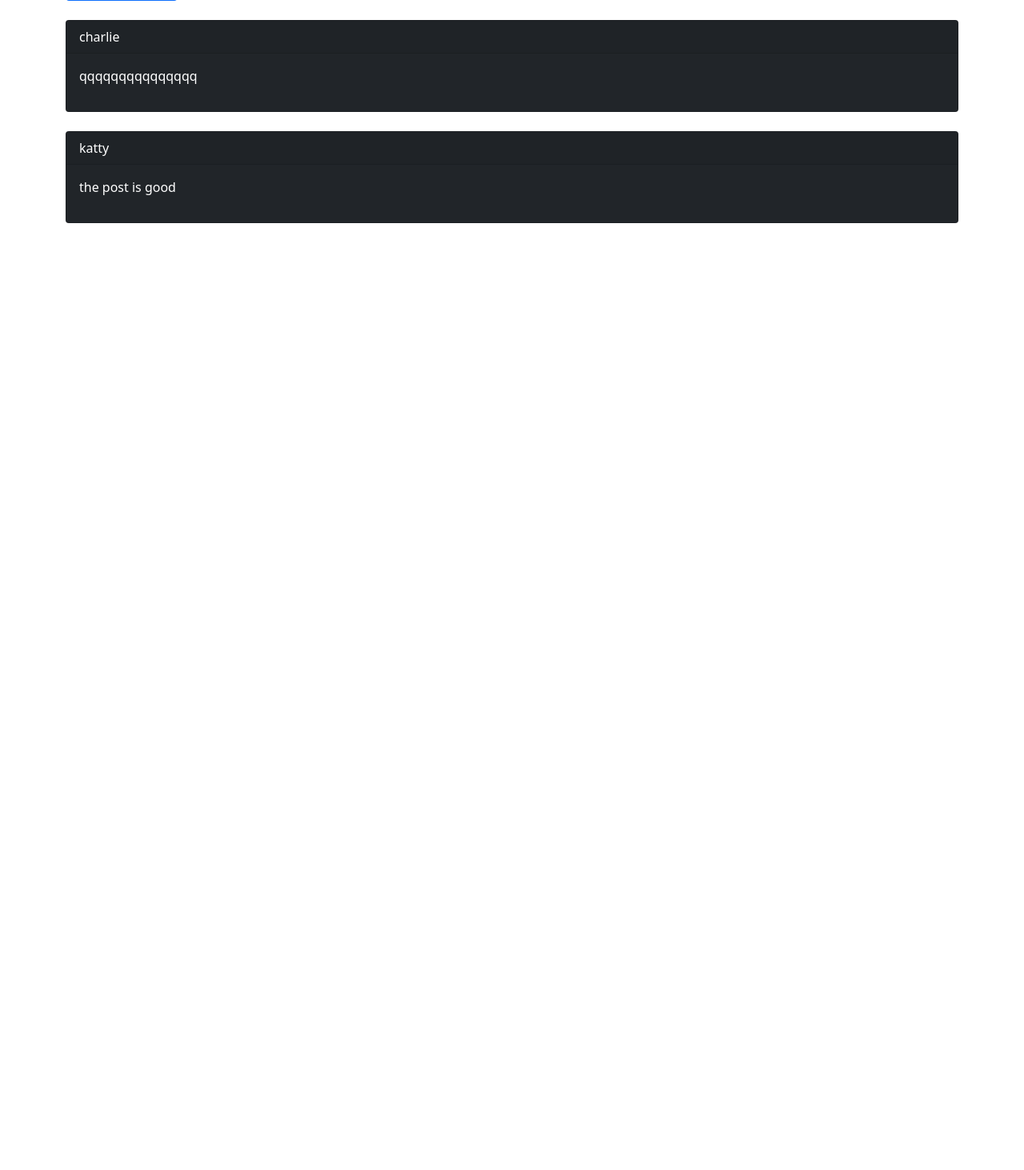
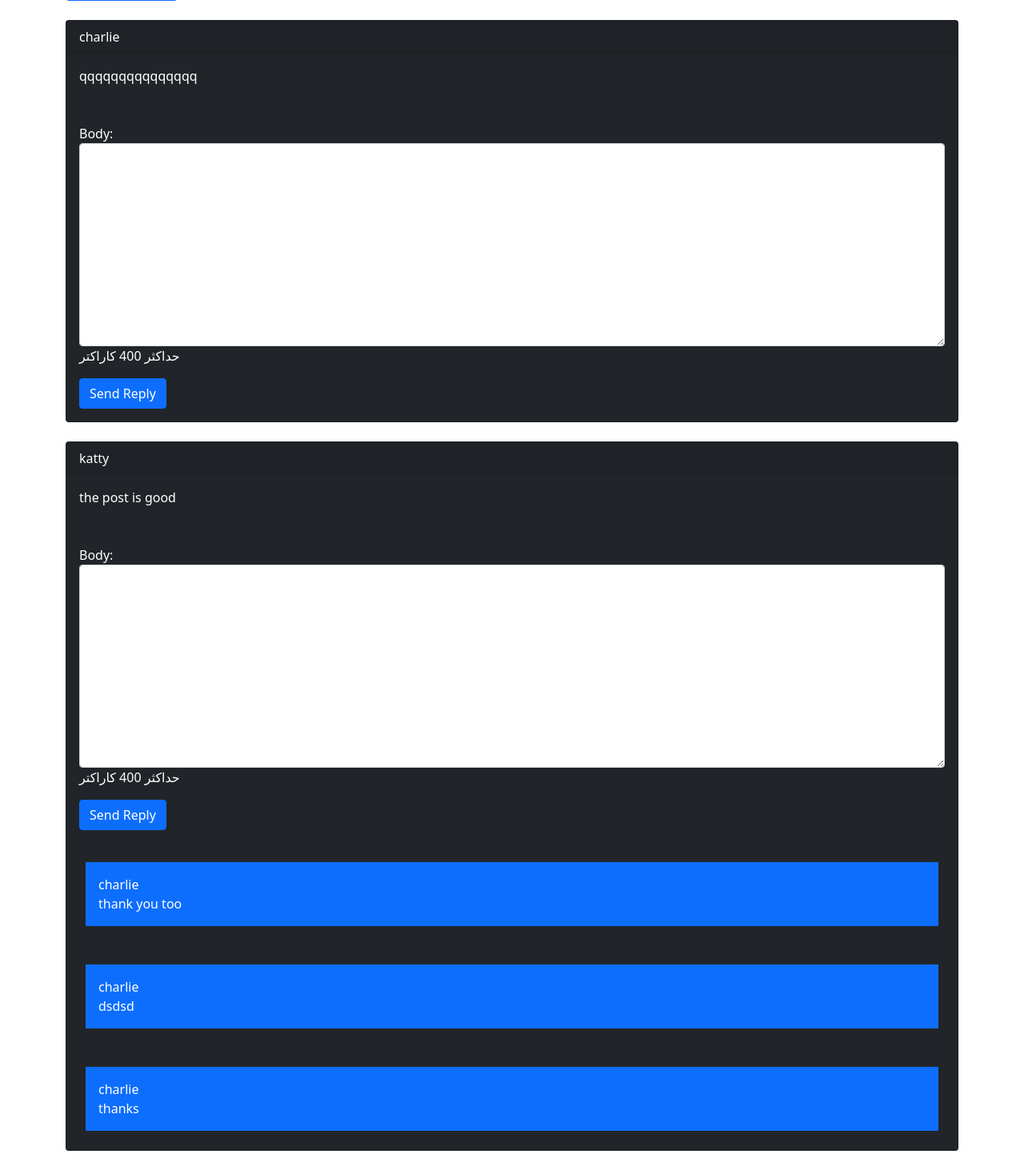
Before and after one commit to sadegh-dev/ModelLayer-django, a Django app: a page that uses base/posts/templates/posts/post_detail.html in a window 1280 px wide. Shown: the part 597-2060 px from the top of the page at 80% size. Before the commit the page ends 876 px from the top, so only its background shows below. Run offline with Django 3.2, Linux system fonts and the light colour scheme; a user stored in the database is signed in; data comes from the database, SQL or seed files in the repository; both versions use the stored data as it was after the commit.

Commit message:
create form reply and showing

```diff
--- a/base/posts/forms.py
+++ b/base/posts/forms.py
@@ -33,3 +33,10 @@ class AddCommentForm(forms.ModelForm) :
         help_texts = {
             'body' : 'حداکثر 400 کاراکتر' ,
         }
+
+
+
+class AddReplyForm(forms.ModelForm):
+    class Meta :
+        model = Comment
+        fields = ('body',)
--- a/base/posts/templates/posts/add_post.html
+++ b/base/posts/templates/posts/add_post.html
@@ -9,7 +9,7 @@
     <form action='' method='POST' novalidate>
         {% csrf_token %}
         {{ form.as_p }}
-        <input type='submit' value='Login' class='btn btn-primary' >
+        <input type='submit' value='Publish' class='btn btn-primary' >
     </form>
 
 {% endblock %}
--- a/base/posts/templates/posts/post_detail.html
+++ b/base/posts/templates/posts/post_detail.html
@@ -17,7 +17,7 @@
     <p class='card-header' >number of comments : {{ comments.count }}</p>
     <br />
 
-
+    <!-- Comments Form -->
     {% if request.user.is_authenticated %}
         <form action='' method='POST' novalidate>
             {% csrf_token %}
@@ -29,11 +29,27 @@
     {% endif %}
     <br />
 
-
+    <!-- Show Comments -->
     {% for comment in comments %}
         <div class='card bg-dark text-white' >
             <p class='card-header' >{{ comment.user }}</p>
             <p class='card-body' >{{ comment.body }}</p>
+            <!-- Reply Form -->
+            {% if request.user.is_authenticated %}
+            <div class ='card-body' >
+                <form action='{% url "posts:add_reply" comment.id %}' method='POST' >
+                    {% csrf_token %}
+                    {{ form.as_p }}
+                    <input type='submit' value='Send Reply' class='btn btn-primary' >
+                </form>
+            </div>
+            {% else %}
+                <p>only logged user can send Reply</p>
+            {% endif %}
+            <!-- Replies -->
+            {% for reply in comment.replies.all %}
+                <p class='bg-primary text-white p-3 m-4' >{{ reply.user }} <br /> {{ reply.body }} </p>
+            {% endfor %}
         </div>
         <br />
     {% empty %}
--- a/base/posts/urls.py
+++ b/base/posts/urls.py
@@ -8,4 +8,5 @@ urlpatterns = [
     path('add-post/', views.add_post, name='add_post'),
     path('delete-post/<int:post_id>', views.delete_post, name='delete_post'),
     path('edit-post/<int:post_id>', views.edit_post, name='edit_post'),
+    path('add-reply/<int:comment_id>', views.add_reply, name='add_reply'),
 ]
--- a/base/posts/views.py
+++ b/base/posts/views.py
@@ -3,9 +3,8 @@ from .models import Post, Comment
 from django.contrib.auth.models import User
 from django.contrib.auth.decorators import login_required
 from django.contrib import messages
-from .forms import AddPostForm, EditPostForm, AddCommentForm
+from .forms import AddPostForm, EditPostForm, AddCommentForm, AddReplyForm
 from django.utils.text import slugify
-
 
 
 
@@ -24,6 +23,7 @@ def post_detail(request, year, month, day, slug):
     #comments = Comment.objects.filter(post = the_post, is_reply = False)
     #way 2 - best
     comments = the_post.postcomments.filter(is_reply = False)
+    reply_form = AddReplyForm()
 
     if request.method == 'POST' :
         form = AddCommentForm(request.POST)
@@ -39,7 +39,8 @@ def post_detail(request, year, month, day, slug):
     context = {
         'post' : the_post,
         'comments' : comments ,
-        'form' : form
+        'form' : form,
+        'reply_form' : reply_form
     }
     return render(request,'posts/post_detail.html', context)
 
@@ -96,3 +97,19 @@ def delete_post(request, post_id):
         the_post.delete()
         messages.success(request, 'the post has deleted successfully', 'success')
     return redirect('posts:all_posts')
+
+
+@login_required
+def add_reply(request, comment_id ):
+    comment = get_object_or_404(Comment, id = comment_id)
+    if request.method == 'POST':
+        formi = AddReplyForm(request.POST)
+        if formi.is_valid():
+            reply = formi.save(commit=False)
+            reply.user = request.user
+            reply.post = comment.post
+            reply.reply = comment
+            reply.is_reply = True
+            reply.save()
+            messages.success(request, 'the reply submitted susseccfully', 'success')
+    return redirect('posts:post_detail', comment.post.created.year, comment.post.created.month, comment.post.created.day, comment.post.slug )
```
Also changed, not shown: base/db.sqlite3.
